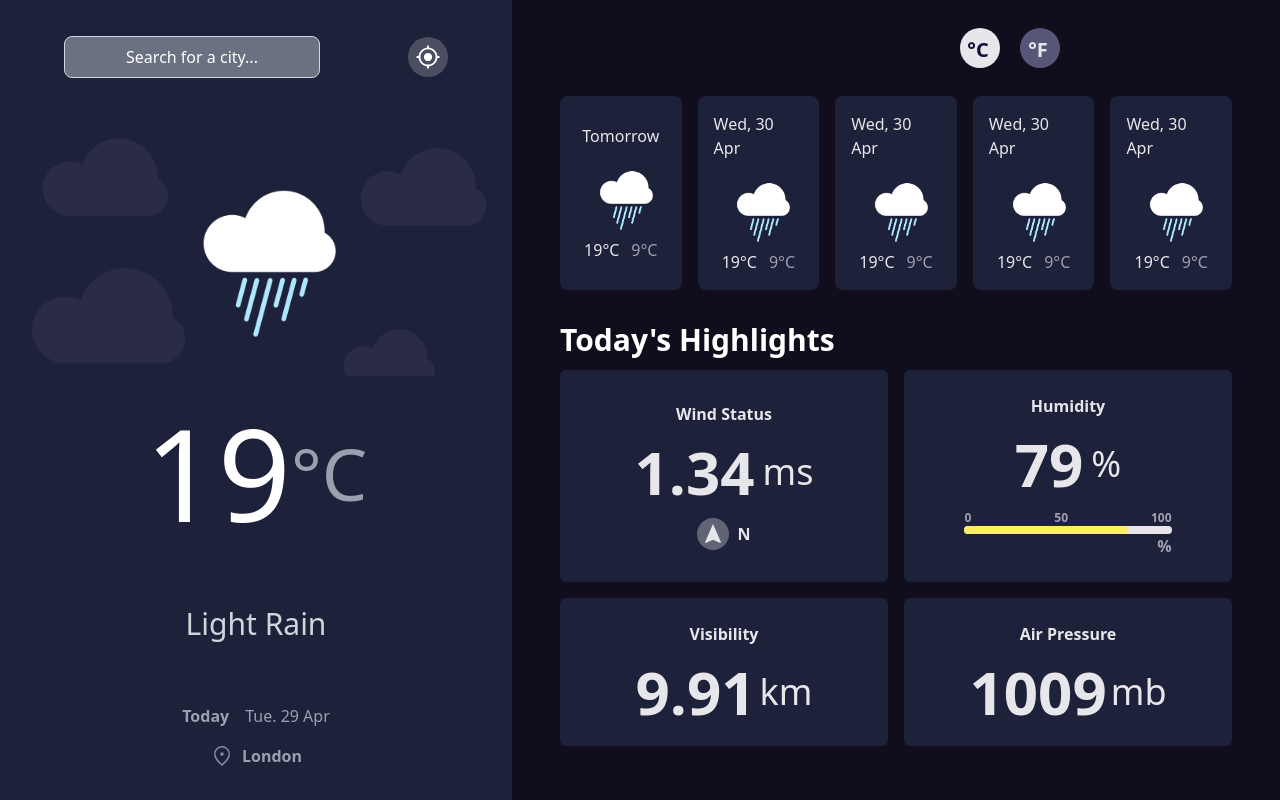
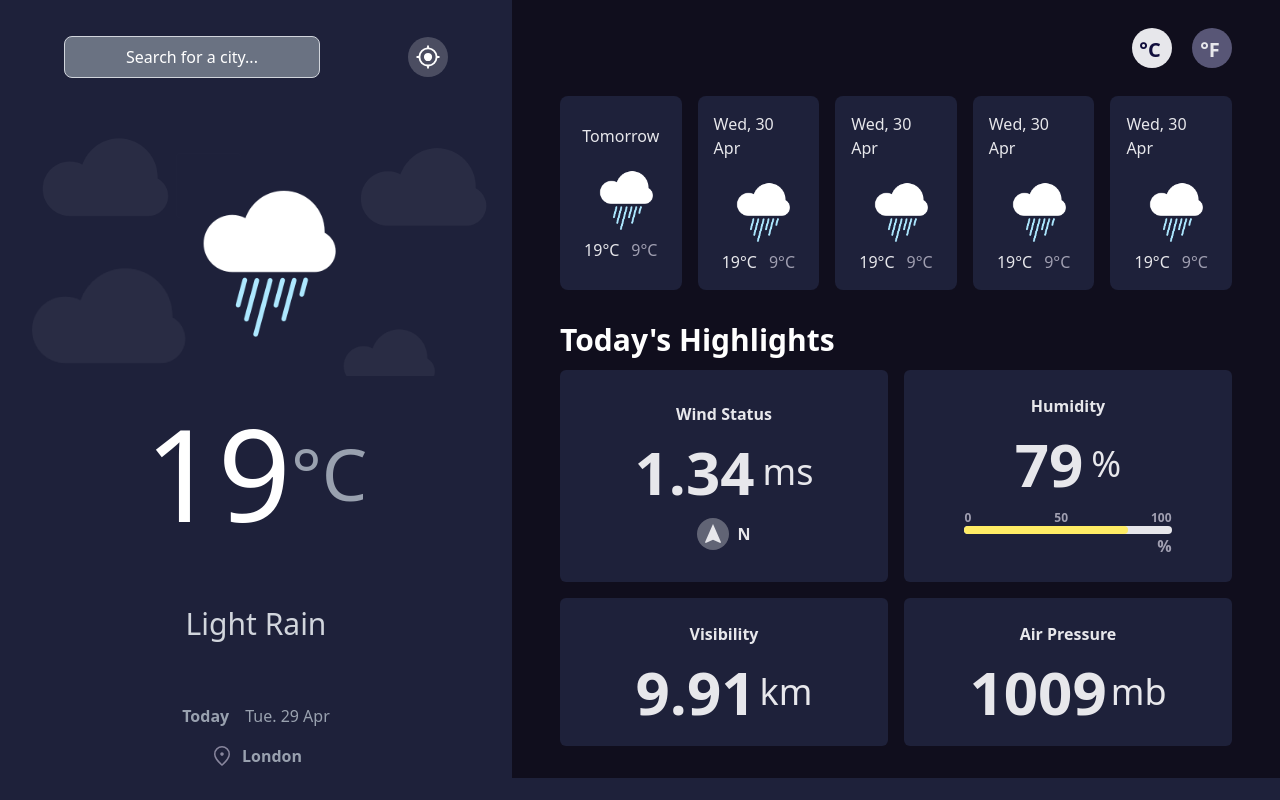
Before and after one commit to jacob-guerrero/funval-mp2, a React (Vite) app: page / in a window 1280 px wide. Built offline with nearby package versions, Linux system fonts and the light colour scheme.

Commit message:
Arreglar apariencia en diferentes screen sizes

```diff
--- a/src/App.jsx
+++ b/src/App.jsx
@@ -4,9 +4,9 @@ import Main from "./components/Main";
 
 function App() {
   return (
-    <div className="bg-[#100E1D] w-full min-h-screen flex flex-col items-center md:flex-row md:items-start">
+    <div className="bg-[#1E213A] w-full min-h-screen flex flex-col items-center md:flex-row md:items-start">
       <Main />
-      <div className="w-full flex flex-col gap-8 md:w-3/5">
+      <div className="bg-[#100E1D] w-full flex flex-col gap-8 md:w-3/5">
         <Forecast />
         <Highlights />
       </div>
--- a/src/components/Forecast.jsx
+++ b/src/components/Forecast.jsx
@@ -4,7 +4,7 @@ export default function Forecast() {
   return (
     <>
       <div className="w-full flex flex-col items-center justify-center py-4 md:py-0">
-        <div className="w-full max-w-sm p-8 flex justify-end gap-5 md:p-7">
+        <div className="w-full max-w-2xl px-4 py-8 flex justify-end gap-5 md:py-7 xl:px-0">
           <button className="w-10 h-10 pr-1 pt-1 text-center text-xl font-bold text-[#110E3C]  bg-[#E7E7EB] rounded-full">
             °C
           </button>
```
